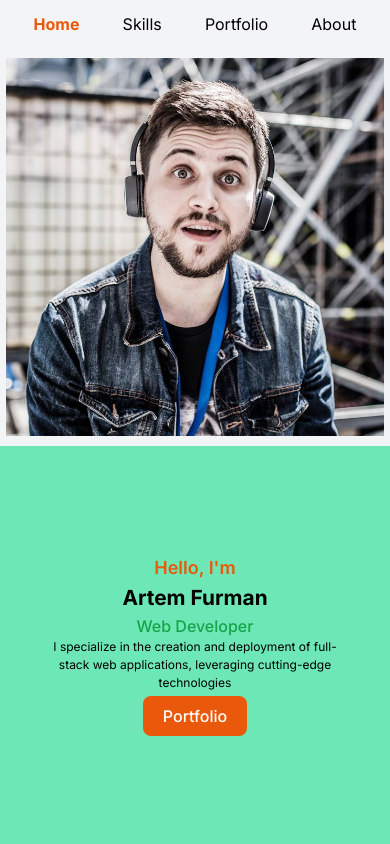
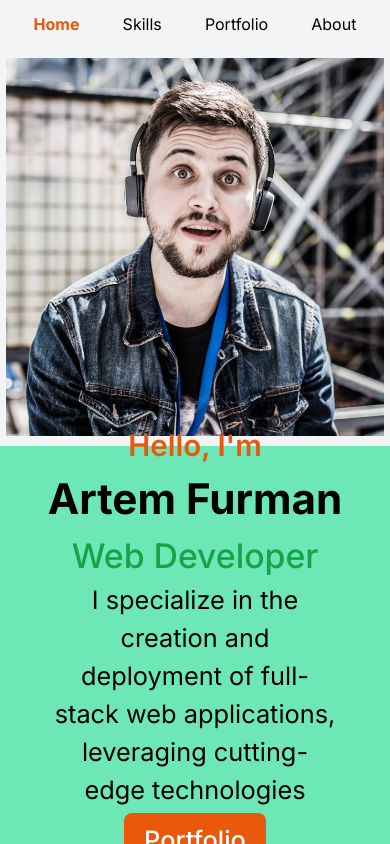
Before and after one commit to Arden27/portfolio, a Next.js app: page / in a window 390 px wide. Built offline with nearby package versions, Linux system fonts and the light colour scheme.

Commit message:
dynamic % fontsize

```diff
--- a/src/app/page.js
+++ b/src/app/page.js
@@ -34,24 +34,24 @@ export default function Small() {
                             height={720}
                         />
                     </div>
-                    <div className="max-sm:flex bg-emerald-300 max-sm:h-1/2 md:w-1/3 max-sm:flex-col max-sm:items-center max-sm:justify-center max-sm:p-4">
-                        <div className="text-lg font-semibold text-orange-600 md:mb-1">
+                    <div className="max-sm:text-[10svh] max-sm:flex bg-emerald-300 max-sm:h-1/2 md:w-1/3 max-sm:flex-col max-sm:items-center max-sm:justify-center max-sm:p-4">
+                        <div className="text-[35%] md:text-lg font-semibold text-orange-600 md:mb-1">
                             Hello, I'm
                         </div>
-                        <h3 className="text-clamp_name font-bold md:mb-1">
+                        <h3 className="text-[50%] md:text-clamp_name font-bold md:mb-1">
                             Artem Furman
                         </h3>
-                        <p className="text-md md:text-lg font-medium text-green-600 md:mb-1">
+                        <p className="text-[40%] md:text-lg font-medium text-green-600 md:mb-1">
                             <span>Web Developer</span>
                         </p>
                         <div className="mb-1 flex items-center justify-center md:mb-2 max-sm:w-4/5 md:w-4/4">
-                            <p className="max-sm:text-center text-clamp_description">
+                            <p className="max-sm:text-center text-[30%] md:text-clamp_description">
                             I specialize in the creation and deployment of full-stack web applications, leveraging cutting-edge technologies
                             </p>
                         </div>
                         <a
                             href="#portfolio-section"
-                            className="inline-block cursor-pointer rounded-lg bg-orange-600 px-5 py-2 font-medium text-white transition-all duration-200 ease-in-out hover:border hover:border-orange-600 hover:bg-white hover:text-orange-600"
+                            className="max-sm:text-[30%] inline-block cursor-pointer rounded-lg bg-orange-600 px-5 py-2 font-medium text-white transition-all duration-200 ease-in-out hover:border hover:border-orange-600 hover:bg-white hover:text-orange-600"
                         >
                             Portfolio
                         </a>
```
